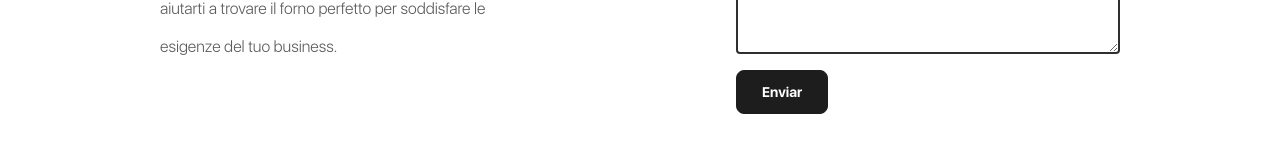
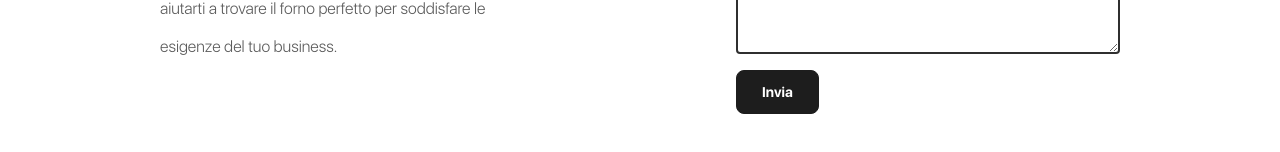
Before and after one commit to covenit/coven, a Svelte app: page / in a window 1280 px wide. Shown: the part 6868-7020 px from the top of the page. Built offline with nearby package versions, Linux system fonts and the light colour scheme.

Commit message:
fix form

```diff
--- a/src/components/Form.svelte
+++ b/src/components/Form.svelte
@@ -53,7 +53,7 @@
             <div>
                 <textarea rows="10" name="message" bind:value={message} placeholder="Message" required></textarea>
             </div>
-            <button type="submit" id="btnPrimary-black">Enviar</button>
+            <button type="submit" id="btnPrimary-black">Invia</button>
         </form>
         {/if}
     </div>
```
